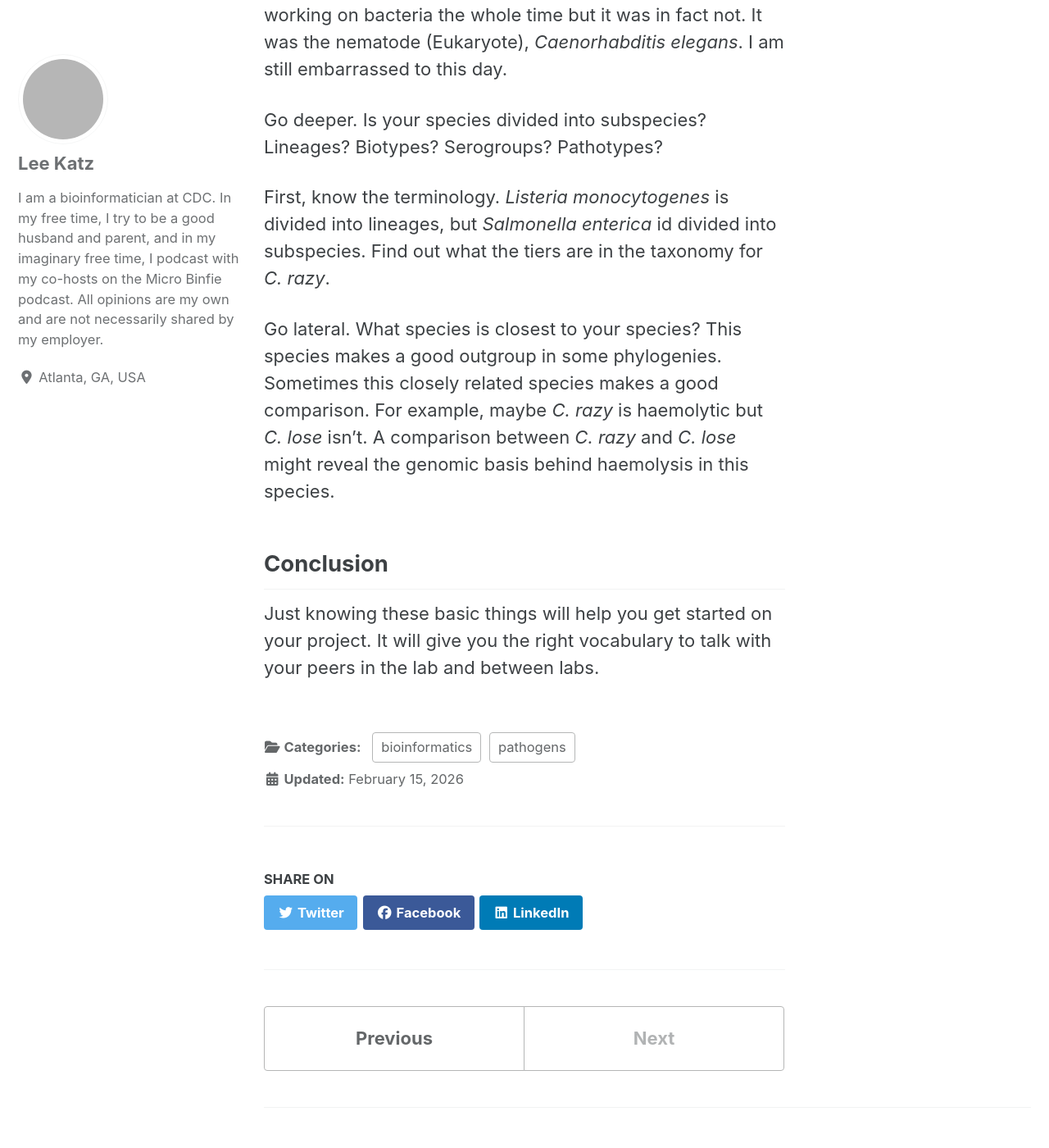
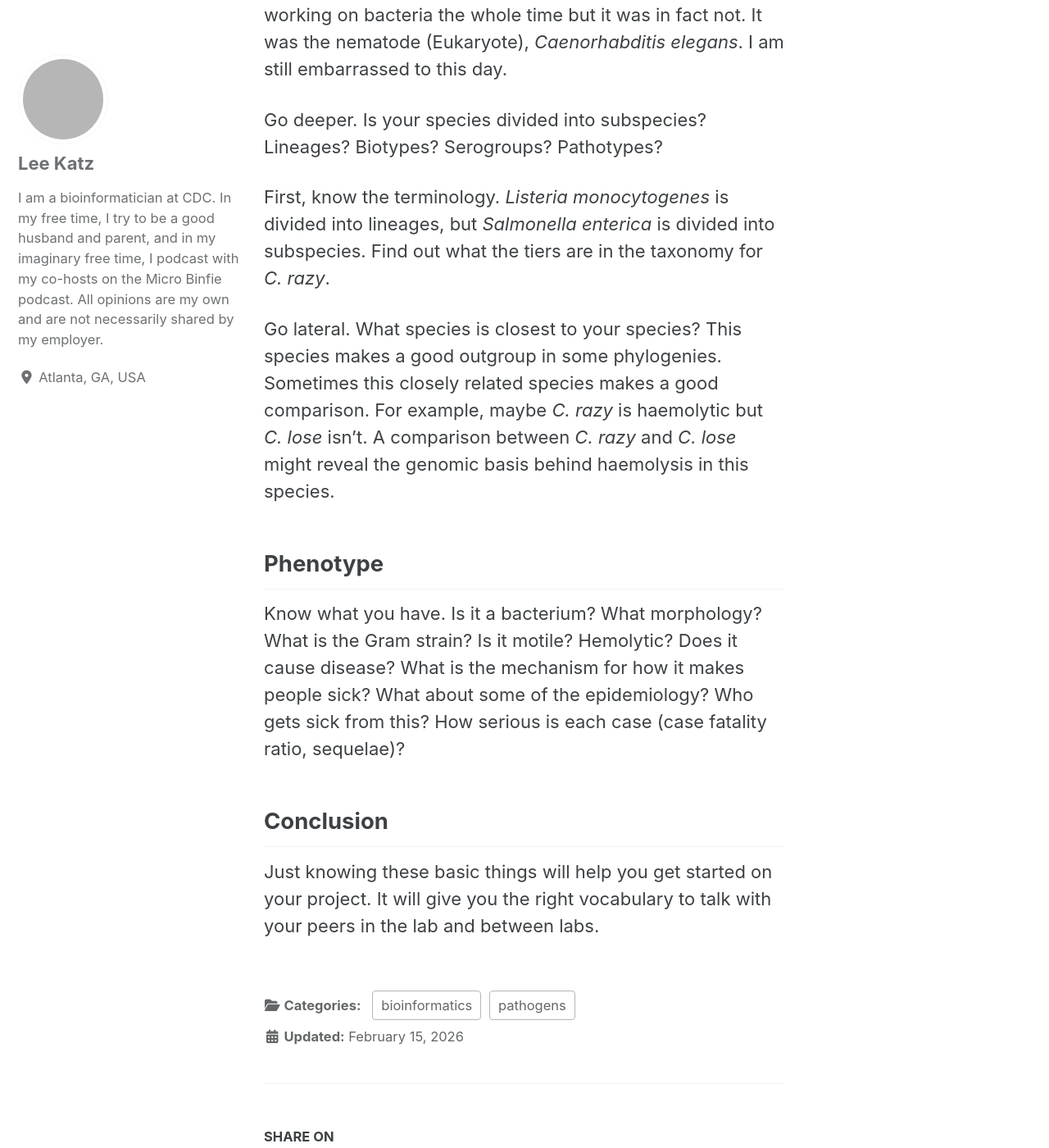
Before and after one commit to lskatz/lskatz.github.io, a Jekyll site: the page built from _posts/2026-02-15-new-pathogen.md, in a window 1280 px wide and 1400 px high, scrolled down 1790 px. Shown: the whole window at 82% size. Built offline with Jekyll 4.4.1, drawn with Linux system fonts in a browser that asks for light colours; grey boxes are pictures that could not be loaded.

Commit message:
Enhance pathogen documentation with phenotype details
Added a section on phenotype characteristics and clarified taxonomy details.

```diff
--- a/_posts/2026-02-15-new-pathogen.md
+++ b/_posts/2026-02-15-new-pathogen.md
@@ -58,7 +58,7 @@ Is your species divided into subspecies?
 Lineages? Biotypes? Serogroups? Pathotypes?
 
 First, know the terminology. _Listeria monocytogenes_ is divided into lineages,
-but _Salmonella enterica_ id divided into subspecies.
+but _Salmonella enterica_ is divided into subspecies.
 Find out what the tiers are in the taxonomy for _C. razy_.
 
 Go lateral.
@@ -68,6 +68,18 @@ Sometimes this closely related species makes a good comparison.
 For example, maybe _C. razy_ is haemolytic but _C. lose_ isn't.
 A comparison between _C. razy_ and _C. lose_ might reveal the genomic basis behind haemolysis in this species.
 
+## Phenotype
+
+Know what you have.
+Is it a bacterium?
+What morphology?
+What is the Gram strain?
+Is it motile? Hemolytic?
+Does it cause disease? What is the mechanism for how it makes people sick?
+What about some of the epidemiology?
+Who gets sick from this?
+How serious is each case (case fatality ratio, sequelae)?
+
 ## Conclusion
 
 Just knowing these basic things will help you get started on your project.
```
